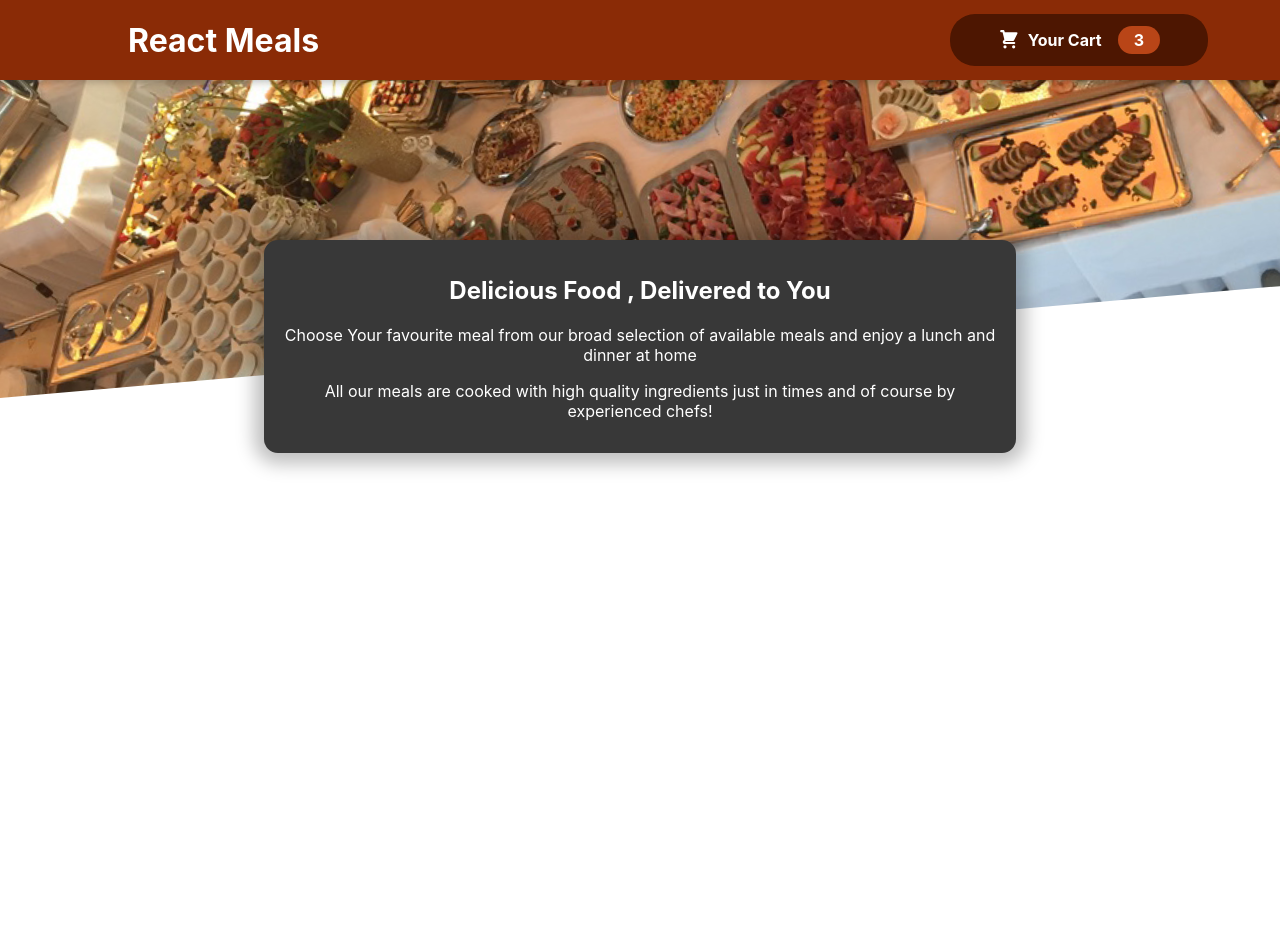
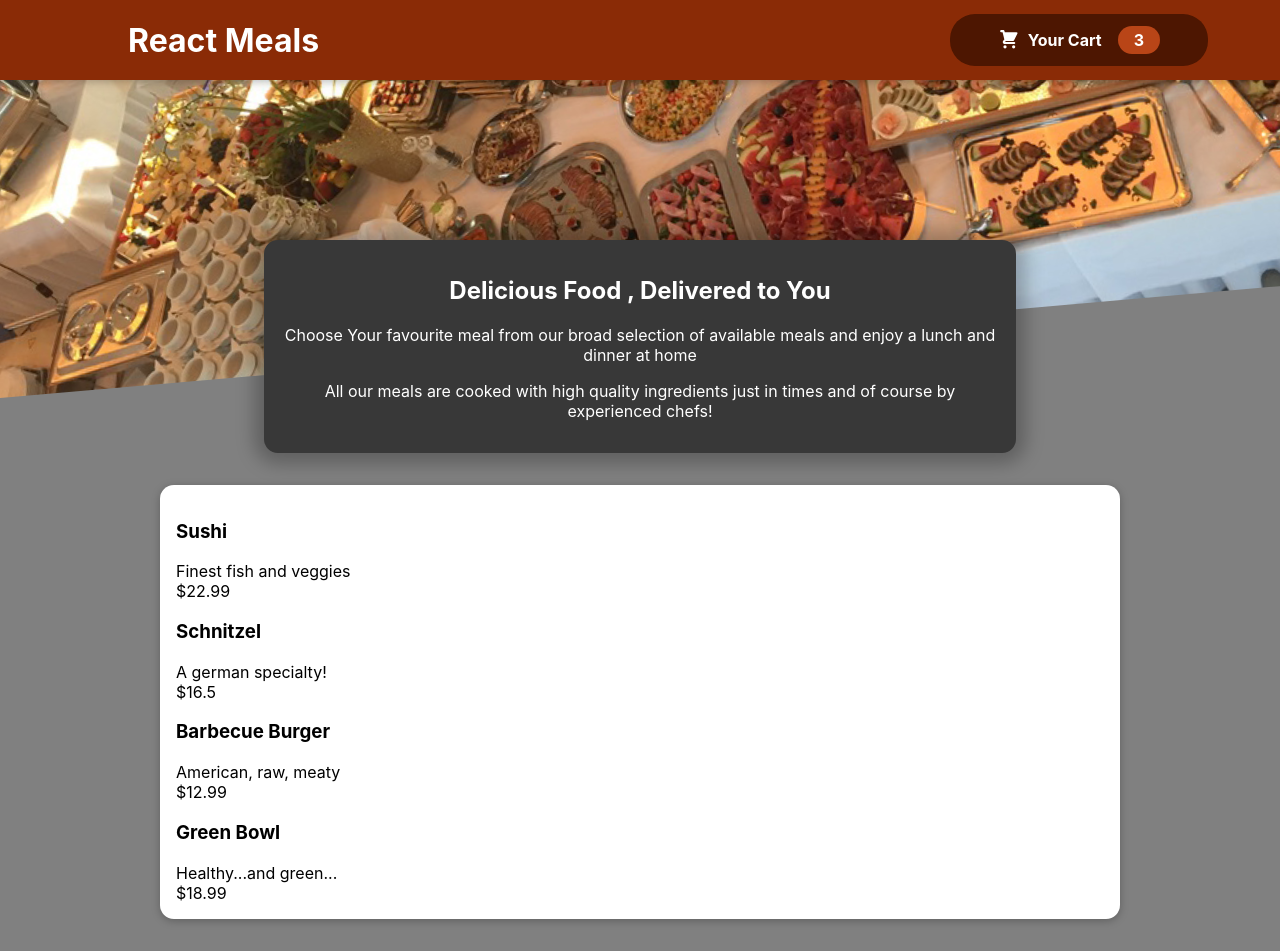
Before and after one commit to mdsabamoin/RestaurantWebsite, a React (Create React App) app: page / in a window 1280 px wide. Before the commit the page ends 800 px from the top, so only its background shows below. Built offline with nearby package versions, Linux system fonts and the light colour scheme.

Commit message:
displayed Items

```diff
--- a/src/App.css
+++ b/src/App.css
@@ -1,5 +1,6 @@
 .App {
   text-align: center;
+  background-color: #545557;
 }
 
 .App-logo {
@@ -14,7 +15,7 @@
 }
 
 .App-header {
-  background-color: #282c34;
+  background-color: #545557;
   min-height: 100vh;
   display: flex;
   flex-direction: column;
--- a/src/App.js
+++ b/src/App.js
@@ -1,14 +1,16 @@
 import React,{Fragment} from "react";
 // import logo from './logo.svg';
-import './App.css';
+import classes from './App.css';
 import Header from "./components/Layout/Header";
-import MealsSummary from "./components/Meals/MealsSummary";
+import Meals from "./components/Meals/meals.js";
 function App() {
-  return (<Fragment>
+  return (<Fragment className={classes.App}>
     <Header/>
-    <MealsSummary/>
+    <main>
+    <Meals/>
+    </main>
+
   </Fragment>
-
   );
 }
 
--- a/src/components/Meals/AvailableMeals.js
+++ b/src/components/Meals/AvailableMeals.js
@@ -0,0 +1,46 @@
+import classes from "./AvailableMeals.module.css"
+import Card from "../UI/Card"
+import MealItem from "./MealItem/MealItem";
+const DUMMY_MEALS = [
+    {
+      id: 'm1',
+      name: 'Sushi',
+      description: 'Finest fish and veggies',
+      price: 22.99,
+    },
+    {
+      id: 'm2',
+      name: 'Schnitzel',
+      description: 'A german specialty!',
+      price: 16.5,
+    },
+    {
+      id: 'm3',
+      name: 'Barbecue Burger',
+      description: 'American, raw, meaty',
+      price: 12.99,
+    },
+    {
+      id: 'm4',
+      name: 'Green Bowl',
+      description: 'Healthy...and green...',
+      price: 18.99,
+    },
+  ];
+
+  const AvailableMeals = ()=>{
+
+    const availableItems = DUMMY_MEALS.map((item)=>{
+        return <MealItem name={item.name} description={item.description} price={item.price}/>});
+    return(<section className={classes.meals}>
+            <Card>
+            <ul>
+             {availableItems}
+            </ul>
+            </Card>
+          </section>
+
+    )
+  }
+
+  export default AvailableMeals;
--- /dev/null
+++ b/src/components/Meals/AvailableMeals.module.css
@@ -0,0 +1,24 @@
+.meals {
+    max-width: 60rem;
+    width: 90%;
+    margin: 2rem auto;
+    animation: meals-appear 1s ease-out forwards;
+  }
+
+  .meals ul {
+    list-style: none;
+    margin: 0;
+    padding: 0;
+  }
+
+  @keyframes meals-appear {
+    from {
+      opacity: 0;
+      transform: translateY(3rem);
+    }
+
+    to {
+      opacity: 1;
+      transform: translateY(0);
+    }
+  }
--- /dev/null
+++ b/src/components/Meals/MealItem/MealItem.css
@@ -0,0 +1,23 @@
+.meal {
+    display: flex;
+    justify-content: space-between;
+    margin: 1rem;
+    padding-bottom: 1rem;
+    border-bottom: 1px solid #ccc;
+    background-color: white;
+  }
+
+  .meal h3 {
+    margin: 0 0 0.25rem 0;
+  }
+
+  .description {
+    font-style: italic;
+  }
+
+  .price {
+    margin-top: 0.25rem;
+    font-weight: bold;
+    color: #ad5502;
+    font-size: 1.25rem;
+  }
--- /dev/null
+++ b/src/components/Meals/MealItem/MealItem.js
@@ -0,0 +1,15 @@
+import React from "react";
+import classes from "./MealItem.css";
+const MealItem = (props) =>{
+
+    const price = `$${props.price}`
+    return(<li className={classes.meal}>
+        <div>
+            <h3>{props.name}</h3>
+            <div className={classes.description}>{props.description}</div>
+            <div className={classes.price}>{price}</div>
+        </div>
+    </li>)
+}
+
+export default MealItem;
--- a/src/components/Meals/meals.js
+++ b/src/components/Meals/meals.js
@@ -0,0 +1,12 @@
+import React,{Fragment} from "react";
+import AvailableMeals from "./AvailableMeals";
+import MealsSummary from "./MealsSummary";
+const Meals = () =>{
+    return(
+        <Fragment>
+            <MealsSummary/>
+            <AvailableMeals/>
+        </Fragment>
+    )
+}
+export default Meals;
--- /dev/null
+++ b/src/components/UI/Card.css
@@ -0,0 +1,6 @@
+.card {
+    padding: 1rem;
+    box-shadow: 0 2px 8px rgba(0, 0, 0, 0.25);
+    border-radius: 14px;
+   background-color: white;
+  }
--- /dev/null
+++ b/src/components/UI/Card.js
@@ -0,0 +1,11 @@
+
+import React from "react";
+import "./Card.css"
+const Card = (props)=>{
+    const classZ = "card " + props.className;
+    return(<div className={classZ}>
+        {props.children}
+    </div>)
+}
+
+export default Card;
--- a/src/index.css
+++ b/src/index.css
@@ -5,6 +5,7 @@
     sans-serif;
   -webkit-font-smoothing: antialiased;
   -moz-osx-font-smoothing: grayscale;
+  background-color: grey;
 }
 
 code {
```
